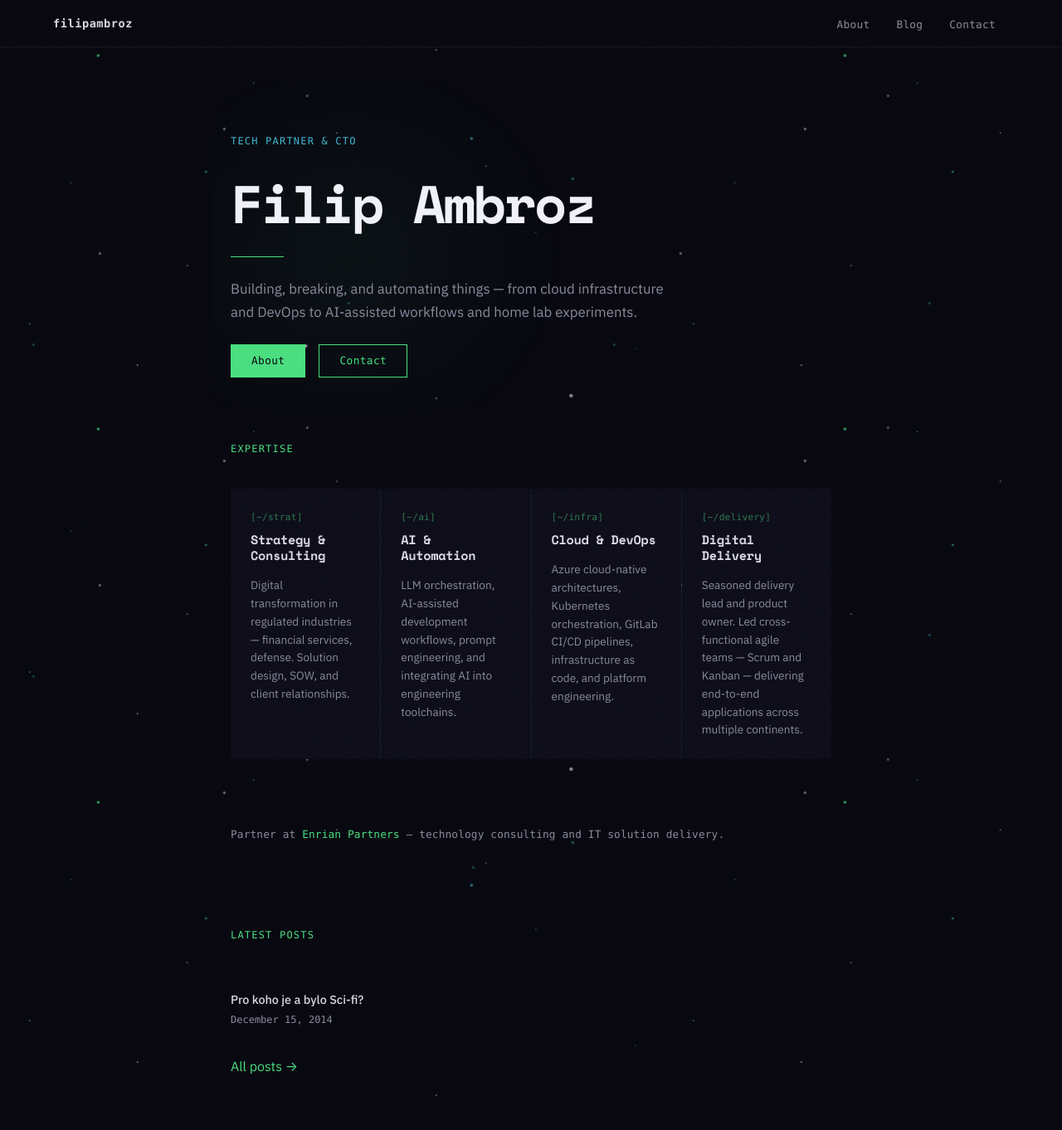
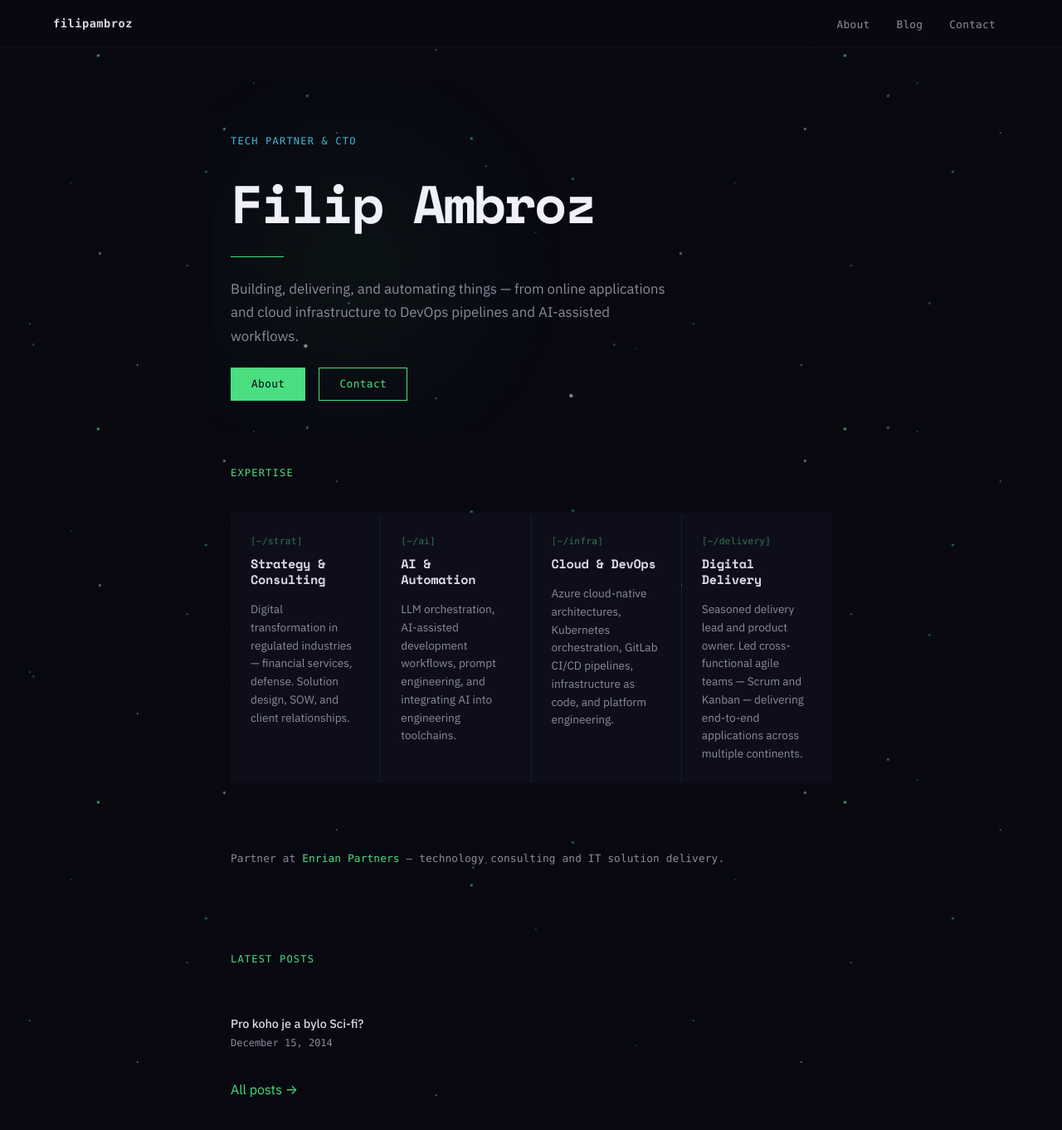
Before and after one commit to aborym/ambroz, a Jekyll site: the page built from index.html, in a window 1280 px wide and 1400 px high. Shown: the top 1362 px of the window at 83% size. Built offline with Jekyll 4.4.1, drawn with Linux system fonts in a browser that asks for light colours.

Commit message:
Fix mobile nav menu overlap, update hero tagline
- Give mobile #nav-menu z-index: 100 so it sits above page content
- Bump .navigation-wrapper to z-index: 10, main/footer to z-index: 3
  (above the noise overlay at z-index: 2) — fixes transparent menu
- Update tagline: "building, delivering, and automating things —
  from online applications and cloud infrastructure to DevOps
  pipelines and AI-assisted workflows"

Co-Authored-By: Claude Opus 4.6 <noreply@anthropic.com>

```diff
--- a/index.html
+++ b/index.html
@@ -8,7 +8,7 @@ title: Filip Ambroz — Tech Partner & CTO
     <span class="hero-label">Tech Partner & CTO</span>
     <h1>Filip Ambroz</h1>
     <div class="hero-sep"></div>
-    <p class="tagline">Building, breaking, and automating things — from cloud infrastructure and DevOps to AI-assisted workflows and home lab experiments.</p>
+    <p class="tagline">Building, delivering, and automating things — from online applications and cloud infrastructure to DevOps pipelines and AI-assisted workflows.</p>
     <div class="hero-actions">
       <a href="{{ site.url }}/about/" class="btn">About</a>
       <a href="{{ site.url }}/contact/" class="btn btn-outline">Contact</a>
```
Also changed, not shown: assets/css/main.min.css.
